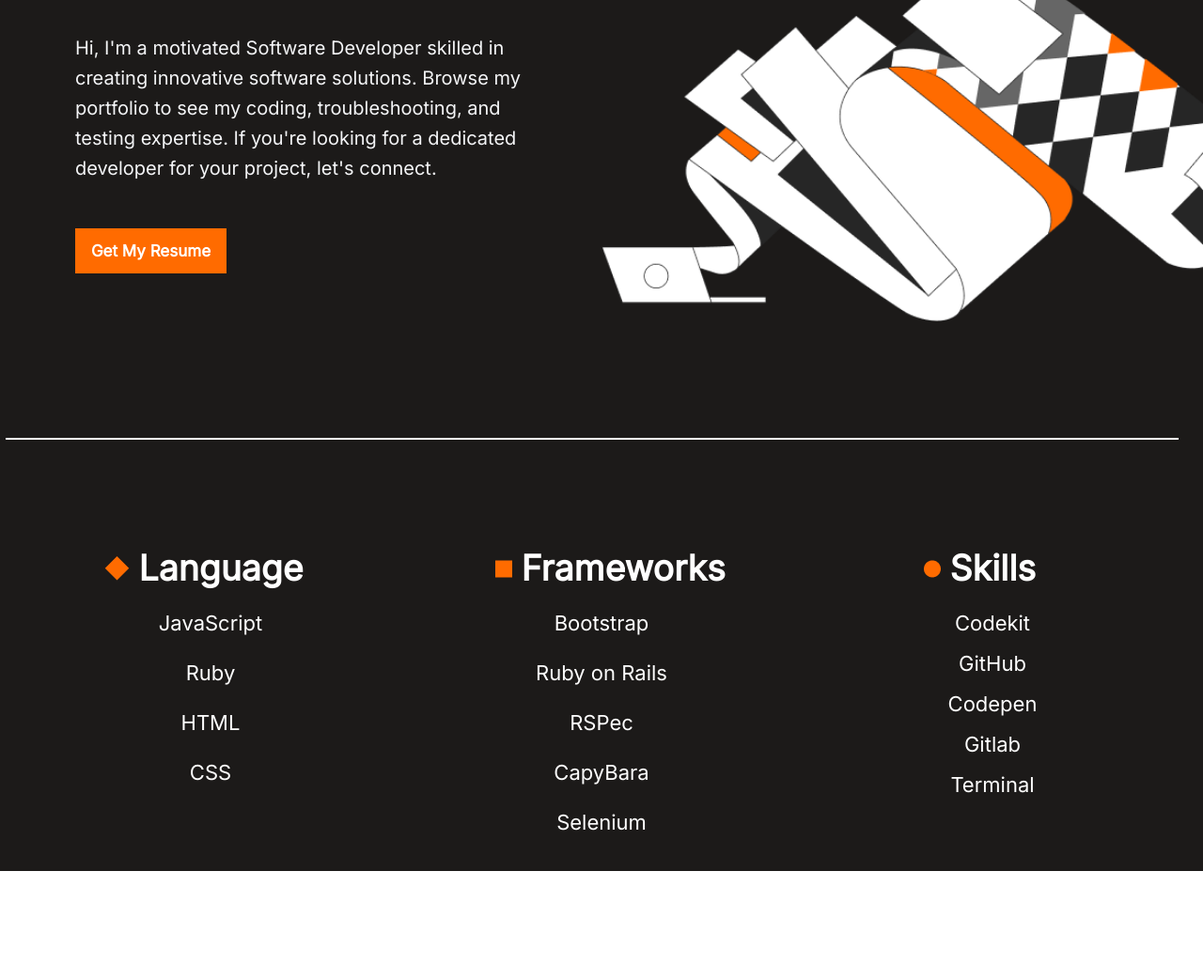
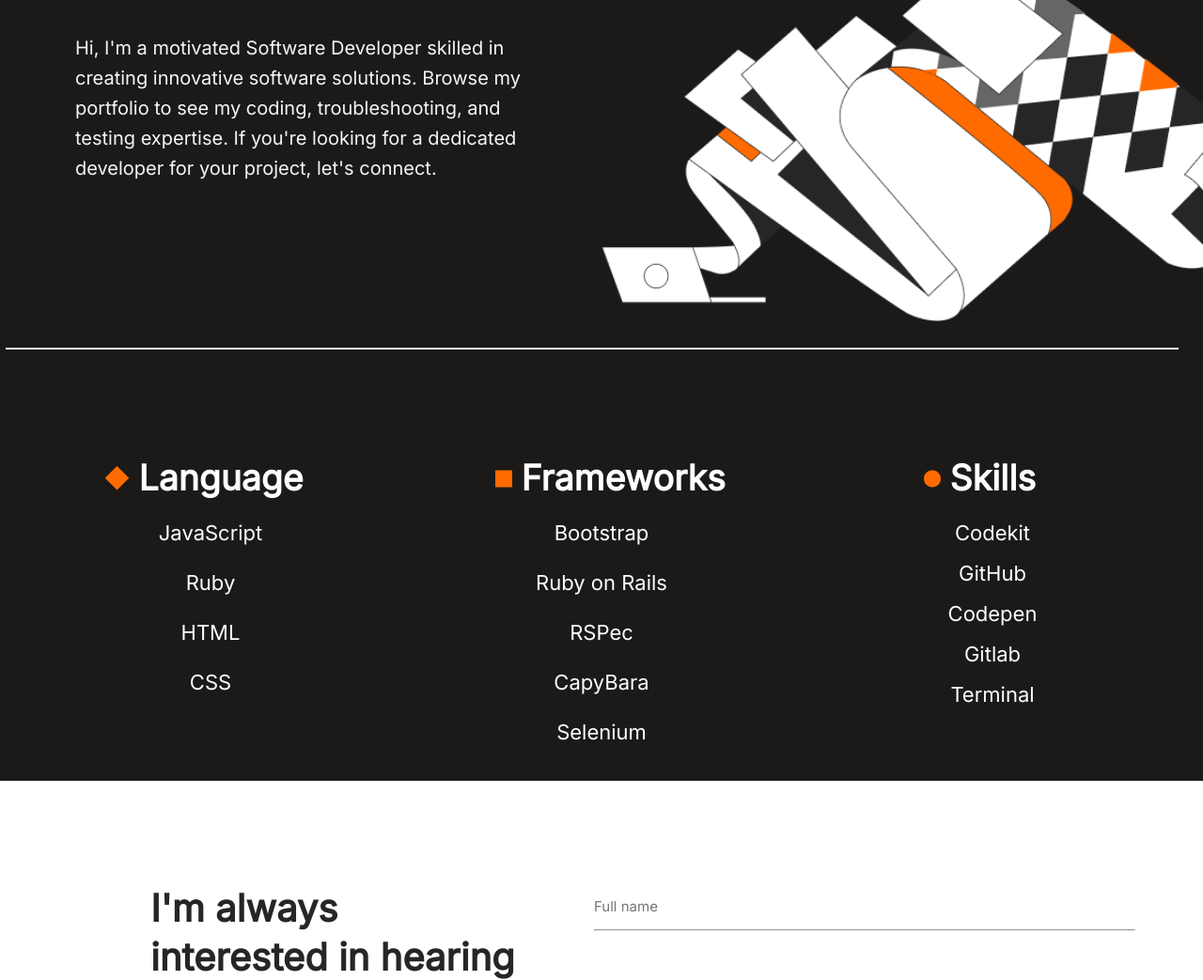
Before and after one commit to ngeelani48/Nafees-Portfolio, a website: page index.html in a window 1280 px wide. Shown: the part 2685-3728 px from the top of the page at 94% size. Drawn offline with Linux system fonts and the light colour scheme.

Commit message:
linters check

```diff
--- a/index.html
+++ b/index.html
@@ -68,7 +68,7 @@
             <h1>About me</h1>
         </div>
         <p class="about-description">Hi, I'm a motivated Software Developer skilled in creating innovative software solutions. Browse my portfolio to see my coding, troubleshooting, and testing expertise. If you're looking for a dedicated developer for your project, let's connect.</p>
-        <button onclick="window.location.href='https://drive.google.com/file/d/1B3i5SOJvXyvisN_Av5pXJPw18NhOS6-w/view?usp=sharing';" class="button-resume">Get My Resume</button>
+        <!-- <button onclick="window.location.href='https://drive.google.com/file/d/1B3i5SOJvXyvisN_Av5pXJPw18NhOS6-w/view?usp=sharing';" class="button-resume">Get My Resume</button> -->
     </div>
         <div class="about-line"></div>
         <div class="skill-section">
```
Also changed, not shown: 1 other file.
